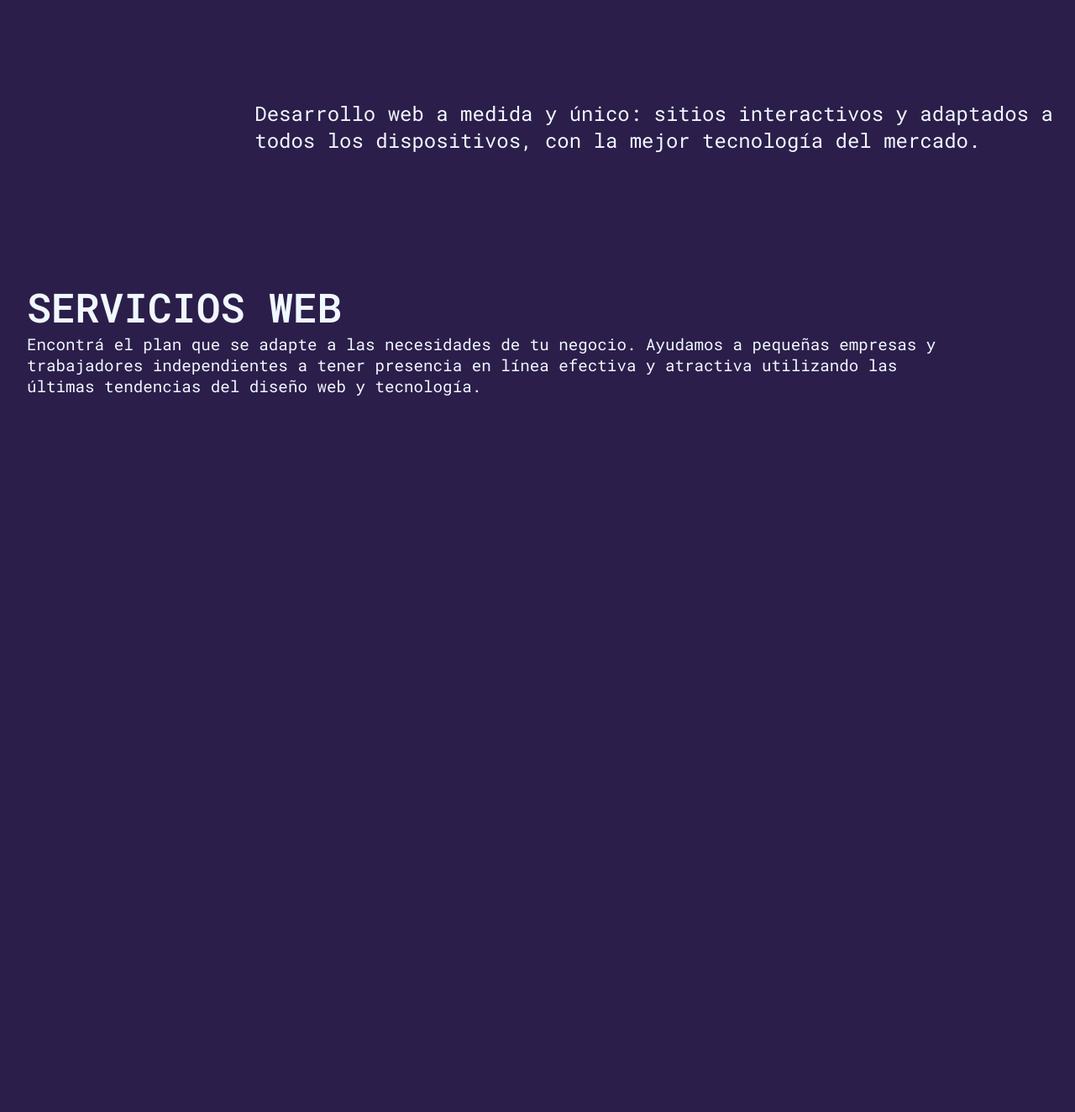
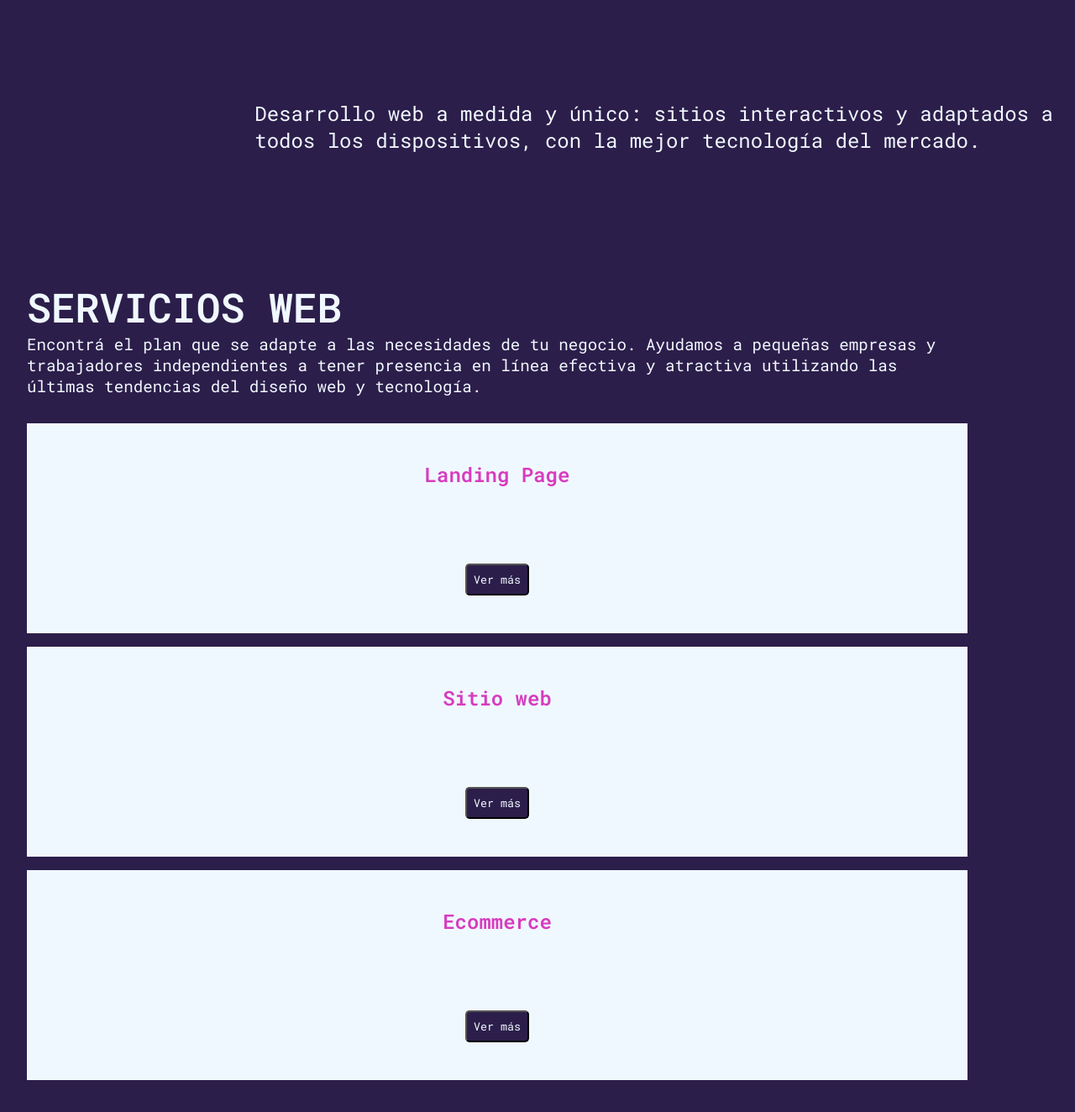
Before and after one commit to FerbaDev/TalbaLabs, a plain HTML site: page index.html in a window 1280 px wide. Shown: the part 823-2147 px from the top of the page at 84% size. Before the commit the page ends 1343 px from the top, so only its background shows below. Drawn offline with nearby package versions, Linux system fonts and the light colour scheme.

Commit message:
se crean tarjetas de planes

```diff
--- a/css/main.css
+++ b/css/main.css
@@ -108,6 +108,9 @@ main {
   padding-left: 2rem;
   max-width: 90%;
   padding-bottom: 3em;
+  display: flex;
+  flex-direction: column;
+  gap: 2rem;
 }
 
 .serv-info h2 {
@@ -117,7 +120,29 @@ main {
 .serv-info p {
   font-size: larger;
 }
+.cards-planes {
+  display: flex;
+  flex-direction: column;
+  gap: 1rem;
+}
+.card-plan {
+  background-color: aliceblue;
+  display: flex;
+  flex-direction: column;
+  align-items: center;
+  justify-content: space-around;
 
+  color: var(--clr-rosita);
+  height: 250px;
+}
+.card-plan h2 {
+  background-color: aliceblue;
+}
+.card-plan button {
+  color: aliceblue;
+  padding: 0.5rem;
+  border-radius: 5px;
+}
 /**************** media queries ********************/
 
 @media screen and (max-width: 992px) {
--- a/index.html
+++ b/index.html
@@ -116,7 +116,20 @@
             tendencias del diseño web y tecnología.
           </p>
         </div>
-        <div></div>
+        <div class="cards-planes">
+          <div class="card-plan">
+            <h2>Landing Page</h2>
+            <button>Ver más</button>
+          </div>
+          <div class="card-plan">
+            <h2>Sitio web</h2>
+            <button>Ver más</button>
+          </div>
+          <div class="card-plan">
+            <h2>Ecommerce</h2>
+            <button>Ver más</button>
+          </div>
+        </div>
       </section>
     </main>
 
```
